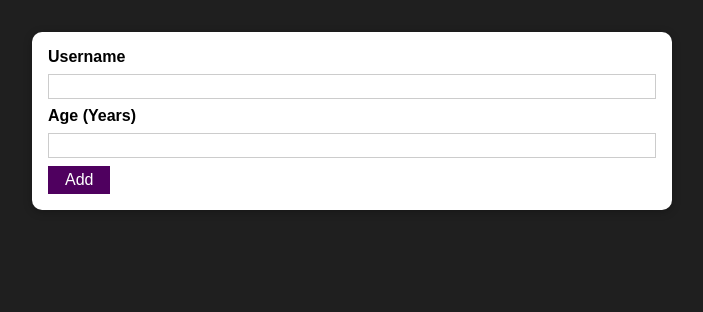
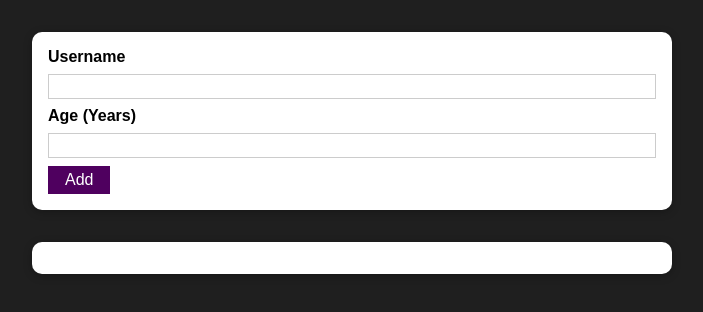
Before and after one commit to shsf1382hAcKeR/User-Management, a React (Create React App) app: page / in a window 1280 px wide. Shown: the top 312 px of the page, without its empty margins (288-991 px from the left). Built offline with nearby package versions, Linux system fonts and the light colour scheme; the HTML template or start-up script is replaced by a standard one.

Commit message:
Outputting UserList Component ✅

```diff
--- a/src/App.jsx
+++ b/src/App.jsx
@@ -1,10 +1,23 @@
-import React from "react";
+import React, { useState } from "react";
 import AddUser from "./components/AddUser/AddUser";
+import UserList from "./components/UserList/UserList";
 
 function App() {
+  const [usersList, setUsersList] = useState([]);
+
+  const addUserHandler = (uName, uAge) => {
+    setUsersList((prevUsersList) => {
+      return [
+        ...prevUsersList,
+        { name: uName, age: uAge, id: Math.random().toString() },
+      ];
+    });
+  };
+
   return (
     <div>
-      <AddUser />
+      <AddUser onAddUser={addUserHandler} />
+      <UserList users={usersList} />
     </div>
   );
 }
--- /dev/null
+++ b/src/components/UserList/UserList.jsx
@@ -0,0 +1,20 @@
+import React from "react";
+
+import Card from "../UI/Card/Card";
+import classes from './UserList.module.scss'
+
+function UserList(props) {
+    return (
+        <Card className={classes.users}>
+            <ul>
+                {props.users.map((user) => (
+                    <li key={user.id}>
+                        {user.name} ({user.age} years old)
+                    </li>
+                ))}
+            </ul>
+        </Card>
+    );
+}
+
+export default UserList
--- /dev/null
+++ b/src/components/UserList/UserList.module.scss
@@ -0,0 +1,14 @@
+.users {
+  margin: 2rem auto;
+  width: 90%;
+  max-width: 40rem;
+  ul {
+    list-style: none;
+    padding: 1rem;
+  }
+  li {
+    border: 1px solid #ccc;
+    margin: 0.5rem 0;
+    padding: 0.5rem;
+  }
+}
```
